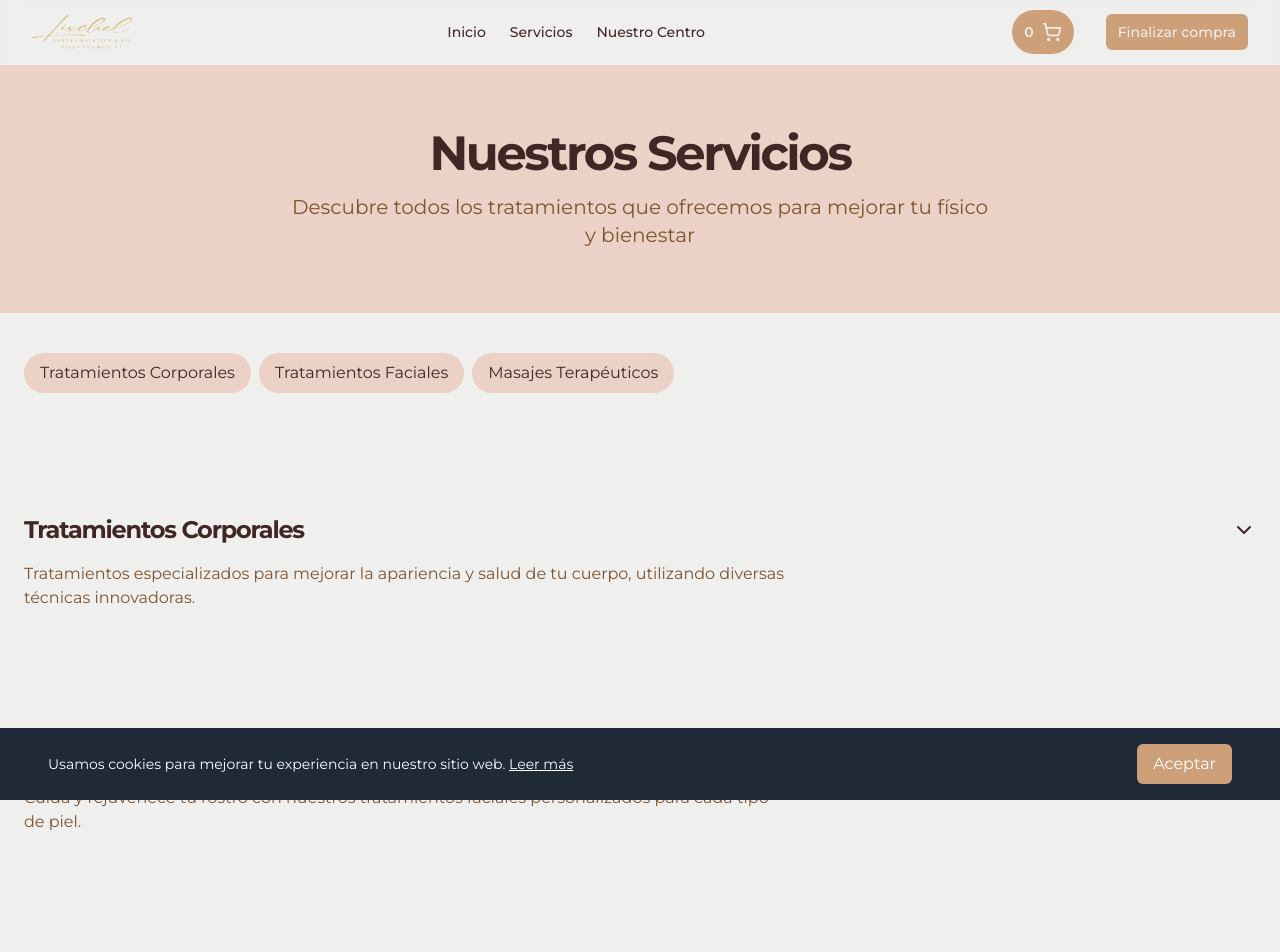
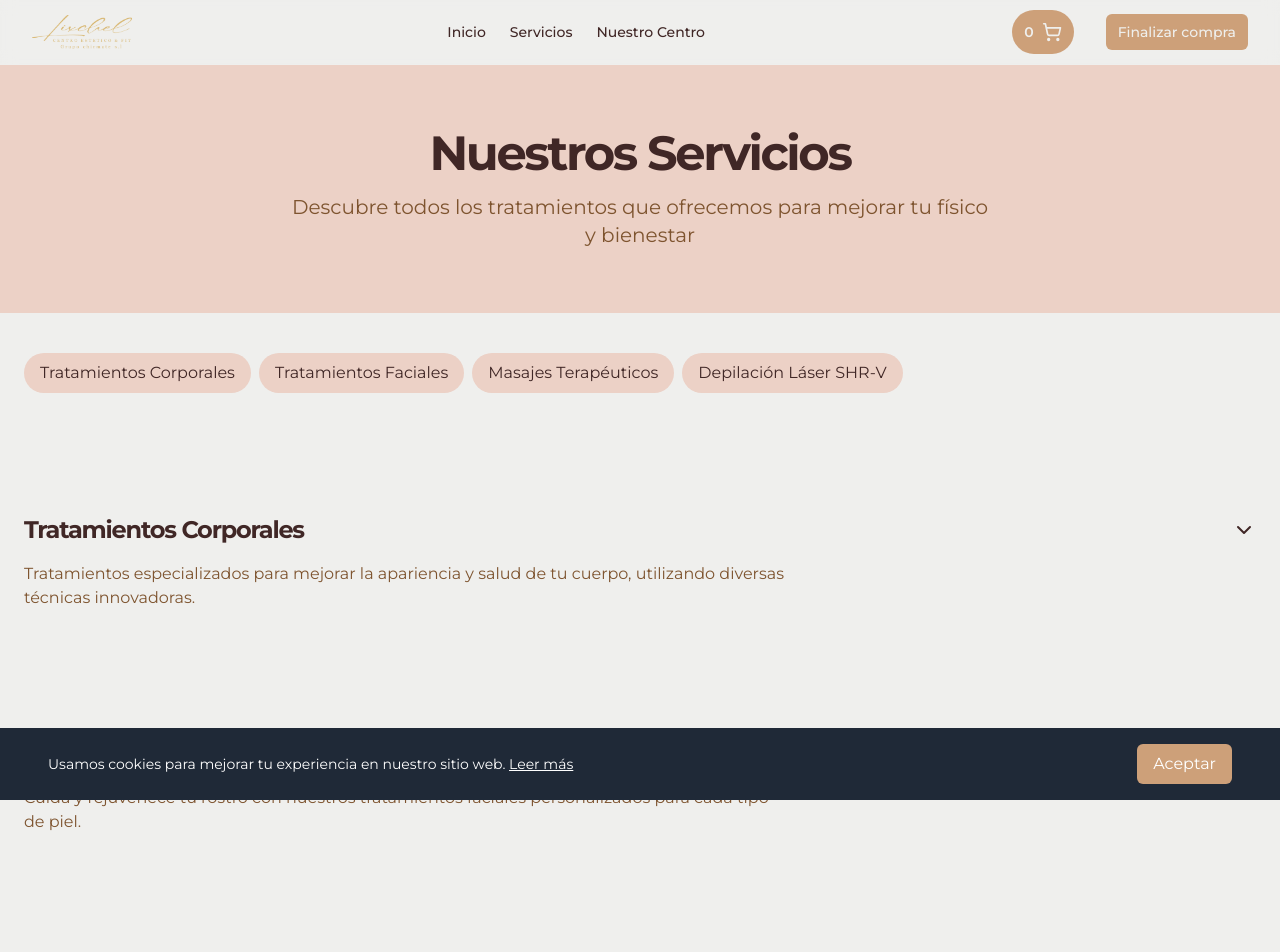
Before and after one commit to xan-develop/estetica-centro, a Next.js app: page /servicios in a window 1280 px wide. Shown: the top 952 px of the page. Built offline with nearby package versions, Linux system fonts and the light colour scheme.

Commit message:
new laser services

```diff
--- a/app/globals.css
+++ b/app/globals.css
@@ -92,6 +92,11 @@
   }
 }
 
+@layer components {
+  .container {
+    @apply mx-auto w-full max-w-[1400px];
+  }
+}
 
 .parent {
   display: grid;
--- a/app/servicios/page.tsx
+++ b/app/servicios/page.tsx
@@ -11,7 +11,6 @@ export const metadata: Metadata = {
 // Datos de ejemplo para los servicios
 const serviceCategories = [
   {
-
     id: "corporales",
     title: "Tratamientos Corporales",
     description:
@@ -25,15 +24,6 @@ const serviceCategories = [
         price: 35,
         duration: "Por sección y zona",
         image: "/fotos/sesion_maderoterapia_004.webp?height=300&width=400",
-      },
-      {
-        id: "mesoterapia",
-        title: "Mesoterapia",
-        description:
-          "Tratamiento estético no invasivo que ayuda a reducir grasa localizada y mejorar la apariencia de la piel.",
-        price: 35,
-        duration: "Por seccion y zona",
-        image: "/img/mesoterapia.webp?height=300&width=400",
       },
       {
         id: "manta-termica",
@@ -72,16 +62,8 @@ const serviceCategories = [
         image: "/img/presoterapia.webp?height=300&width=400",
       },
       {
-        "id": "shr-v-laser",
-        "title": "SHR-V Laser System",
-        "description": "Sistema de depilación láser de última generación que combina tecnología SHR y luz exclusiva para garantizar resultados óptimos.",
-        "price": 30,
-        "duration": "1€ el minuto - mínimo 30 minutos",
-        "image": "/img/fototerapia.webp?height=300&width=400",
-      },
-      {
         id: "vacumterapia",
-        title: "Vacuterapia",
+        title: "Vacumterapia",
         description:
           "Terapia de succión que ayuda a mejorar la circulación, reducir la celulitis y tonificar la piel.",
         price: 30,
@@ -98,7 +80,7 @@ const serviceCategories = [
     services: [
       {
         id: "limpieza-basica",
-        title: "Limpieza Básica",
+        title: "Limpieza Facial Básica",
         description:
           "Elimina impurezas y deja la piel fresca y revitalizada.",
         price: 40,
@@ -116,7 +98,7 @@ const serviceCategories = [
       },
       {
         id: "dermapen-hilos",
-        title: "Dermapen + Hilos",
+        title: "Dermapen con Hilos Tensores",
         description:
           "Reafirma y rejuvenece la piel con una combinación avanzada de Dermapen y hilos tensores.",
         price: 105,
@@ -125,25 +107,25 @@ const serviceCategories = [
       },
       {
         id: "dermapen-hidratacion",
-        title: "Dermapen + Hidratación",
+        title: "Dermapen con Hidratación",
         description:
           "Estimula la regeneración de la piel mientras proporciona hidratación profunda.",
         price: 60,
         duration: "60 minutos",
-        image: "/img/dermapen-hidratacionlabial.webp?height=300&width=400",
+        image: "/img/dermapen-hidratacion.webp?height=300&width=400",
       },
       {
         id: "dermapen-labial-hidratacion",
-        title: "Dermapen Labial + Hidratación",
+        title: "Dermapen Labial con Hidratación",
         description:
           "Tratamiento para labios que mejora la textura y los mantiene hidratados.",
         price: 35,
         duration: "30 minutos",
-        image: "/img/dermapen-hidratacion.webp?height=300&width=400",
+        image: "/img/dermapen-hidratacionlabial.webp?height=300&width=400",
       },
       {
         id: "dermapen-labial-hidratacion-color",
-        title: "Dermapen Labial + Hidratación con Color",
+        title: "Dermapen Labial con Hidratación y Color",
         description:
           "Añade un toque de color mientras hidrata y mejora la apariencia de los labios.",
         price: 45,
@@ -178,7 +160,7 @@ const serviceCategories = [
       },
       {
         id: "masaje-relajante-cara",
-        title: "Masaje Relajante de Cara",
+        title: "Masaje Relajante Facial",
         description:
           "Estimula la circulación facial y reduce el estrés proporcionando una sensación de bienestar.",
         price: 35,
@@ -205,7 +187,7 @@ const serviceCategories = [
       },
       {
         id: "masaje-relajante-cuerpo-completo",
-        title: "Masaje Relajante Cuerpo Completo",
+        title: "Masaje Relajante de Cuerpo Completo",
         description:
           "Masaje integral para liberar estrés y relajar todos los músculos del cuerpo.",
         price: 75,
@@ -214,15 +196,102 @@ const serviceCategories = [
       },
       {
         id: "masaje-descontracturante-cuerpo-completo",
-        title: "Masaje Descontracturante Cuerpo Completo",
+        title: "Masaje Descontracturante de Cuerpo Completo",
         description:
           "Técnica profunda que ayuda a aliviar tensiones musculares y mejorar la movilidad.",
         price: 90,
         duration: "60 minutos",
-        image: "/img/masaje-des.webp?height=300&width=400",
-      },
-    ],
-  },
+          image: "/img/masaje-des.webp?height=300&width=400",
+        },
+      ],
+    },
+    {
+      "id": "laser",
+      "title": "Depilación Láser SHR-V",
+      "description": "Cuida y rejuvenece tu rostro con nuestros tratamientos faciales personalizados para cada tipo de piel. Los precios son por una zona a elegir de la lista",
+      "services": [
+        {
+          "id": "zona-smart",
+          "title": "Zona Smart (Pequeñas Zonas)",
+          "description": "Precio por una zona,Labio Superior, Mentón, Línea Alba, Manos, Pies, Entresijo, Patillas, Pubis (Ano), Areolas",
+          "price": 17,
+          "duration": "Por sesión",
+          "image": "/img/zona-smart.webp?height=300&width=400"
+        },
+        {
+          "id": "zona-pequena",
+          "title": "Zona Pequeña",
+          "description": "Precio por una zona,Axilas, Antebrazos, Hombros, Nuca",
+          "price": 30,
+          "duration": "Por sesión",
+          "image": "/img/zona-pequena.webp?height=300&width=400"
+        },
+        {
+          "id": "zona-mediana",
+          "title": "Zona Mediana",
+          "description": "Precio por una zona,Muslo, Espalda, Lumbares, Glúteo, Abdomen, Brazos + Manos, Ingle + Pubis, Facial Completo, Barba",
+          "price": 40,
+          "duration": "Por sesión",
+          "image": "/img/zona-mediana.webp?height=300&width=400"
+        },
+        {
+          "id": "zona-grande",
+          "title": "Zona Grande",
+          "description": "Precio por una zona,Piernas + Pies, Pecho + Abdomen, Espalda + Lumbares",
+          "price": 80,
+          "duration": "Por sesión",
+          "image": "/img/zona-grande.webp?height=300&width=400"
+        },
+        {
+          "id": "pack-40",
+          "title": "Pack Labio Superior y Axilas",
+          "description": "Labio Superior, Axila",
+          "price": 40,
+          "duration": "Por sesión",
+          "image": "/img/pack-40.webp?height=300&width=400"
+        },
+        {
+          "id": "pack-45",
+          "title": "Pack Ingle y Axilas",
+          "description": "Ingle, Axila",
+          "price": 45,
+          "duration": "Por sesión",
+          "image": "/img/pack-45.webp?height=300&width=400"
+        },
+        {
+          "id": "pack-75",
+          "title": "Pack Media Pierna, Ingle y Axilas",
+          "description": "Media Pierna, Ingle, Axila",
+          "price": 75,
+          "duration": "Por sesión",
+          "image": "/img/pack-75.webp?height=300&width=400"
+        },
+        {
+          "id": "pack-90",
+          "title": "Pack Pierna Completa, Ingle, Pubis y Axilas",
+          "description": "Pierna Completa, Ingle, Pubis, Axila",
+          "price": 90,
+          "duration": "Por sesión",
+          "image": "/img/pack-90.webp?height=300&width=400"
+        },
+        {
+          "id": "pack-95",
+          "title": "Pack Espalda Masculina y Brazos",
+          "description": "Espalda Masculina, Brazos",
+          "price": 95,
+          "duration": "Por sesión",
+          "image": "/img/pack-95.webp?height=300&width=400"
+        },
+        {
+          "id": "pack-130",
+          "title": "Pack Completo (Piernas, Ingle, Pubis, Axilas y Bigote)",
+          "description": "Ingle, Pubis, Axila, Pierna Completa, Regalo Bigote",
+          "price": 130,
+          "duration": "Por sesión",
+          "image": "/img/pack-130.webp?height=300&width=400"
+        }
+      ]
+    }
 ]
 
 export default function ServiciosPage() {
--- a/components/home/contact-section.tsx
+++ b/components/home/contact-section.tsx
@@ -98,7 +98,8 @@ export default function ContactSection() {
             </div>
             <div className="flex items-center gap-2">
               <Calendar className="h-5 w-5 text-primary" />
-              <span>Lunes a Sábado: 9:00 - 20:00</span>
+              <span>Lunes a Viernes: 10:00 - 19:00</span>
+              <span>Sábados: 10:00 - 15:00</span>
             </div>
           </div>
         </div>
--- a/components/home/services-preview.tsx
+++ b/components/home/services-preview.tsx
@@ -25,6 +25,12 @@ const featuredServices = [
       "Alivia tensiones, mejora la circulación y disfruta de una experiencia relajante con nuestros masajes.",
     image: "fotos/sesion_maderoterapia_004.webp",
     link: "/servicios#masajes",
+  },
+  {
+    title: "Depilación Láser SHR",
+    description: "Elimina el vello de forma permanente con la tecnología más avanzada y segura.",
+    image: "/tratamientos/depilacion-laser.jpg",
+    link: "/servicios#laser",
   },
 ]
 
@@ -54,7 +60,7 @@ const itemVariants = {
 export default function ServicesPreview() {
   return (
     <section id="servicios" className="w-full py-12 md:py-24 lg:py-32 overflow-hidden">
-      <div className="container px-4 md:px-6">
+      <div className="container px-4 md:px-8 lg:px-12">
         <motion.div
           className="flex flex-col items-center justify-center space-y-4 text-center"
           initial={{ opacity: 0, y: -20 }}
@@ -94,7 +100,7 @@ export default function ServicesPreview() {
         </motion.div>
 
         <motion.div
-          className="mx-auto grid max-w-5xl items-center gap-6 py-12 lg:grid-cols-3 lg:gap-12"
+          className="mx-auto grid max-w-7xl items-center gap-6 py-12 grid-cols-1 sm:grid-cols-2 lg:grid-cols-4 lg:gap-6"
           variants={containerVariants}
           initial="hidden"
           whileInView="visible"
@@ -108,23 +114,27 @@ export default function ServicesPreview() {
                 y: -10,
                 transition: { duration: 0.3 }
               }}
+              className="h-full"
             >
-              <Card className="overflow-hidden h-full shadow-lg">
+              <Card className="overflow-hidden shadow-lg flex flex-col h-[500px] w-full">
+                <div className="h-[200px] overflow-hidden">
                   <motion.div
                     whileHover={{
                       scale: 1.05,
                       transition: { duration: 0.5 }
                     }}
+                    className="h-full"
                   >
                     <Image
                       src={service.image || "/placeholder.svg"}
                       alt={service.title}
                       width={400}
                       height={300}
-                    className="aspect-video object-cover"
+                      className="w-full h-full object-cover"
                     />
                   </motion.div>
-                <CardContent className="p-6">
+                </div>
+                <CardContent className="p-6 flex flex-col flex-grow">
                   <motion.h3
                     className="text-xl font-bold"
                     initial={{ opacity: 0 }}
@@ -134,7 +144,7 @@ export default function ServicesPreview() {
                     {service.title}
                   </motion.h3>
                   <motion.p
-                    className="mt-2 text-muted-foreground"
+                    className="mt-2 text-muted-foreground flex-grow overflow-hidden"
                     initial={{ opacity: 0 }}
                     animate={{ opacity: 1 }}
                     transition={{ delay: 0.3 + index * 0.1 }}
@@ -144,8 +154,9 @@ export default function ServicesPreview() {
                   <motion.div
                     whileHover={{ x: 5 }}
                     transition={{ type: "spring", stiffness: 400 }}
+                    className="mt-auto pt-4"
                   >
-                    <Button variant="link" className="mt-4 p-0" asChild>
+                    <Button variant="link" className="p-0" asChild>
                       <Link href={service.link}>
                         Saber más <ChevronRight className="ml-1 h-4 w-4" />
                       </Link>
--- a/components/services/service-category.tsx
+++ b/components/services/service-category.tsx
@@ -42,7 +42,7 @@ export default function ServiceCategory({ category }: { category: ServiceCategor
             transition={{ duration: 0.2, ease: "easeInOut" }}
           >
             {category.services.map((service) => (
-              <ServiceCard key={service.id} service={service} />
+              <ServiceCard key={service.id} service={service} categoryId={category.id} />
             ))}
           </motion.div>
         )}
```
Also changed, not shown: app/servicios/[id]/page.tsx (+0 -37 lines), components/booking/booking-form.tsx (+7 -7 lines), components/home/hero-section.tsx (+12 -7 lines), components/layout/footer.tsx (+16 -4 lines), components/services/service-card.tsx (+37 -7 lines), lib/services-data.ts (+2 -42 lines). Lines whose indentation alone changed are shown as unchanged.
